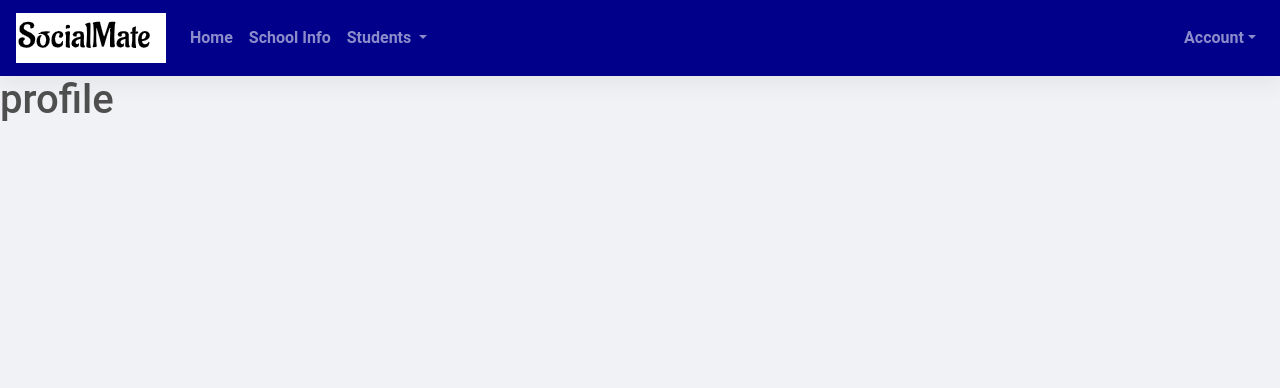
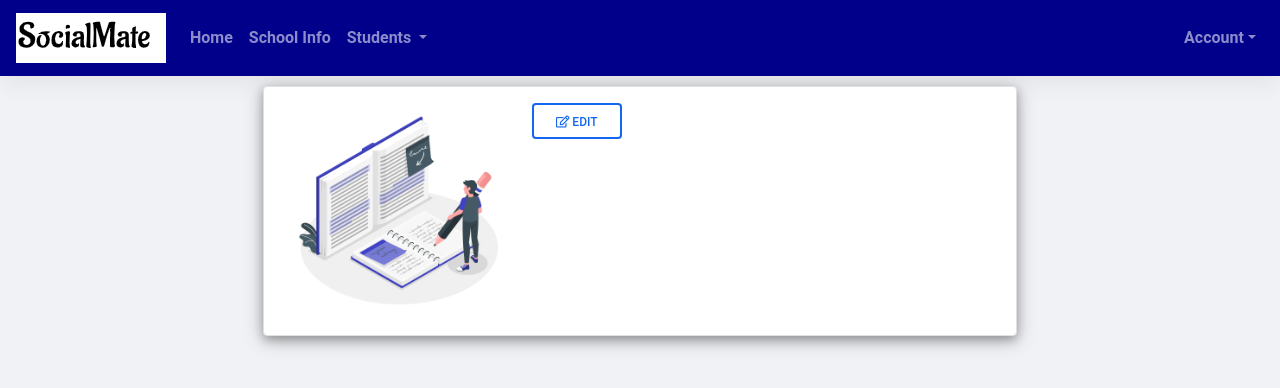
Before and after one commit to Nitu22499/SocialMediaClone, a Django app: page /profile/ in a window 1280 px wide. Shown: the top 388 px of the page. Run offline with Django 3.2, Linux system fonts and the light colour scheme.

Commit message:
profile view started

```diff
--- a/SocialNetwork/dashboard/templates/dashboard/profile-view.html
+++ b/SocialNetwork/dashboard/templates/dashboard/profile-view.html
@@ -1,5 +1,23 @@
 {% extends 'base.html' %}
 {% load static %}
 {% block body %}
-<h1>profile</h1>
+
+<div class ="container">
+    <div class="row">
+        <div class="col-md-2"></div>
+        <div class = "card border shadow-2-strong col-md-8 mx-auto" style="margin-top:10px">
+            <div class = "card-body">
+                <div class="row">
+                    <img src="{% static 'images/login.png' %}" class="col-md-4"/>
+                    <div class = "col-md-6">
+                        <h4>{{ request.user.username }} <a class="btn btn-outline-primary" href="#" style="border-radius: 4px "><i class="far fa-edit"></i> edit</a></h4>
+
+                    </div>
+
+                </div>
+            </div>
+        </div>
+        <div class="col-md-2"></div>
+    </div>
+</div>
 {% endblock %}
--- a/SocialNetwork/dashboard/views.py
+++ b/SocialNetwork/dashboard/views.py
@@ -36,5 +36,7 @@
 class ProfileView(TemplateView):
     template_name = 'dashboard/profile-view.html'
 
+
+
 def home(request):
     return render(request,'dashboard/home.html',{})
```
Also changed, not shown: SocialNetwork/db.sqlite3.
